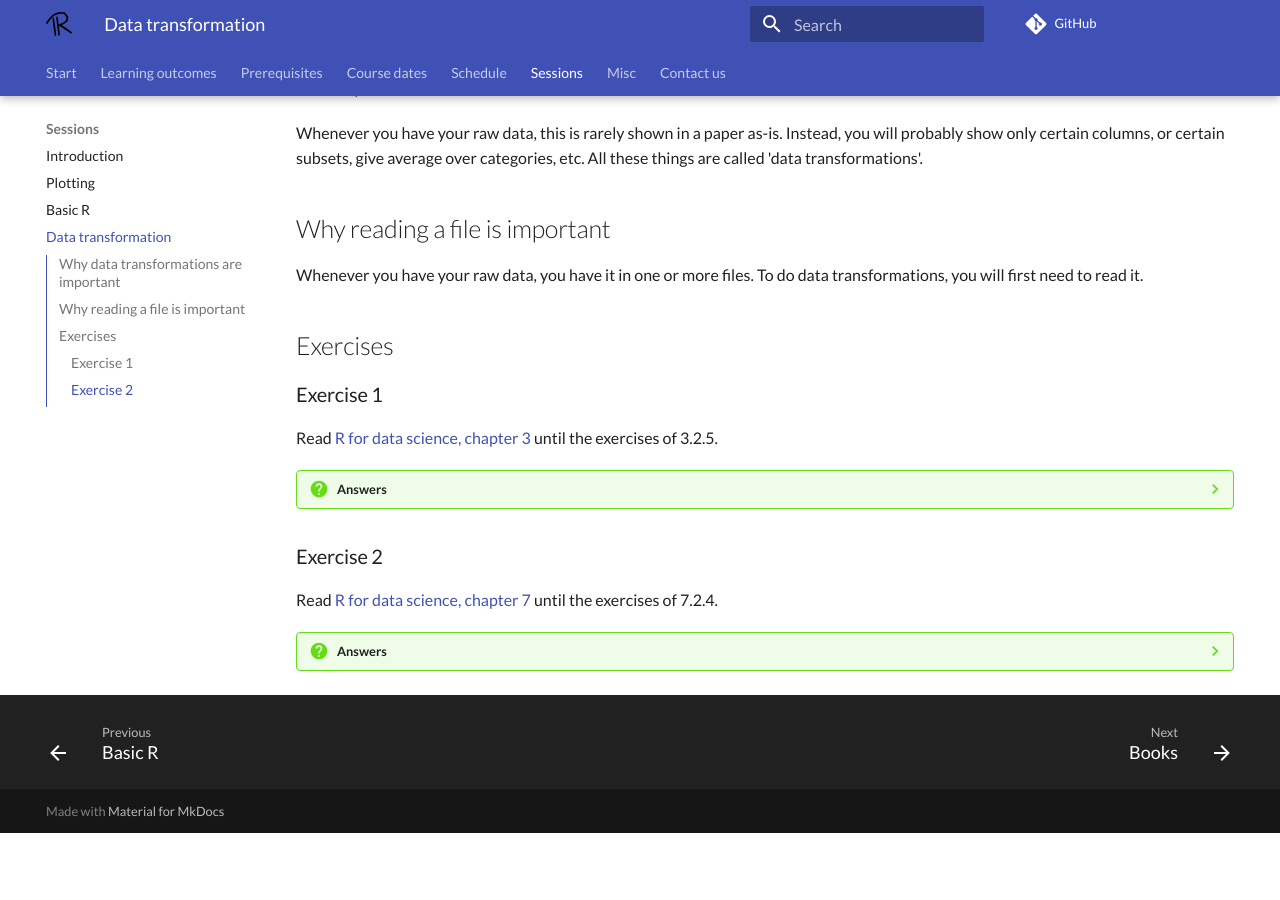
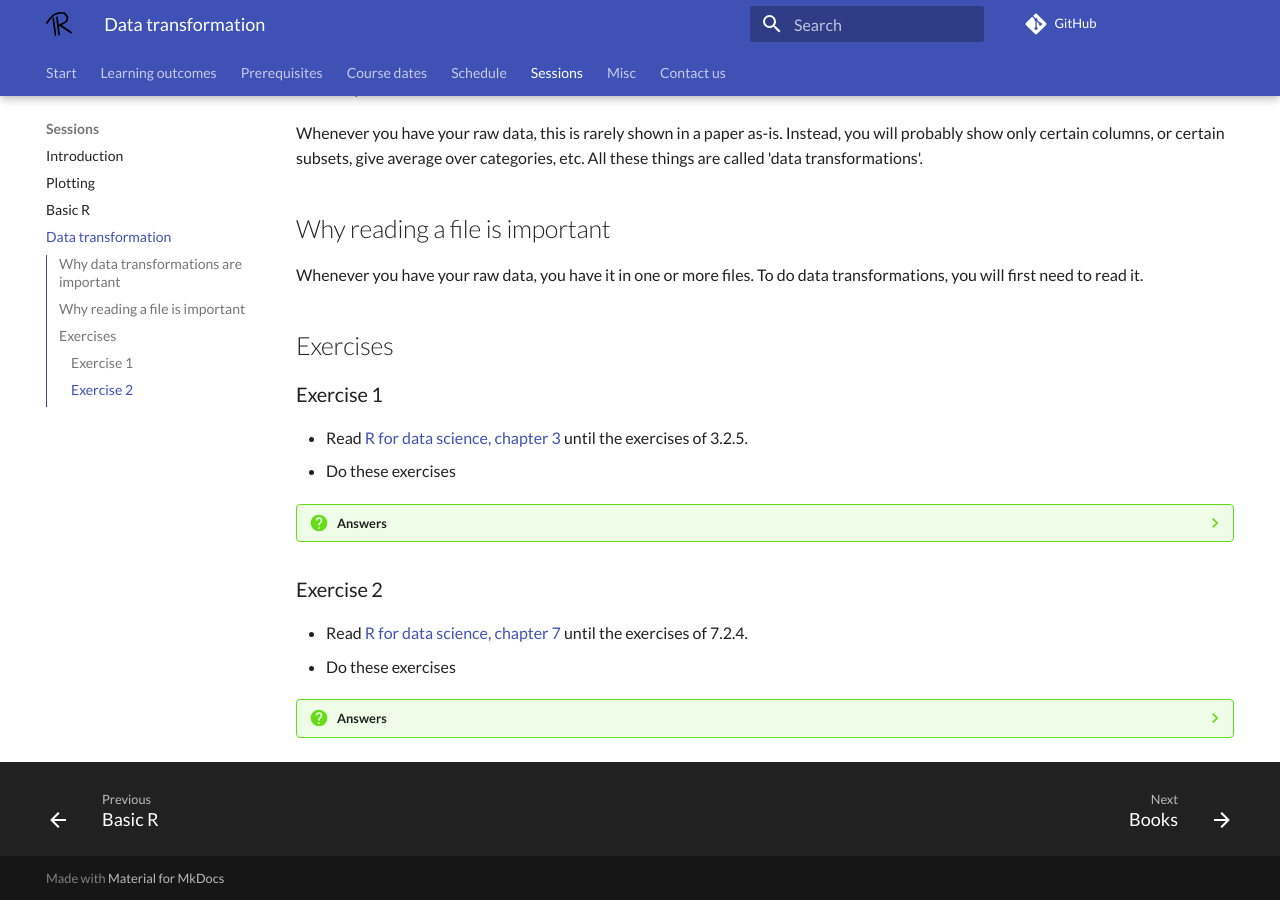
Before and after one commit to richelbilderbeek/intro_r_course, an MkDocs documentation site: the page built from docs/data_transformation/README.md, in a window 1280 px wide and 900 px high, scrolled down 651 px. Built offline with MkDocs 1.6.1 and Material for MkDocs 9.7.7, drawn with Linux system fonts in a browser that asks for light colours; comment, search, counter and statistics services are not loaded; before the commit the page ends 1484 px from its top, so only the background shows below that.

Commit message:
Add something to do

```diff
--- a/docs/data_transformation/README.md
+++ b/docs/data_transformation/README.md
@@ -49,8 +49,9 @@ To do data transformations, you will first need to read it.
 
 ### Exercise 1
 
-Read [R for data science, chapter 3](https://r4ds.hadley.nz/data-transform.html)
-until the exercises of 3.2.5.
+- Read [R for data science, chapter 3](https://r4ds.hadley.nz/data-transform.html)
+  until the exercises of 3.2.5.
+- Do these exercises
 
 ???- question "Answers"
 
@@ -60,8 +61,9 @@ until the exercises of 3.2.5.
 
 ### Exercise 2
 
-Read [R for data science, chapter 7](https://r4ds.hadley.nz/data-import.html)
-until the exercises of 7.2.4.
+- Read [R for data science, chapter 7](https://r4ds.hadley.nz/data-import.html)
+  until the exercises of 7.2.4.
+- Do these exercises
 
 ???- question "Answers"
 
```
Also changed, not shown: docs/basic_r/README.md (+3 -2 lines), docs/plotting/README.md (+3 -2 lines).
